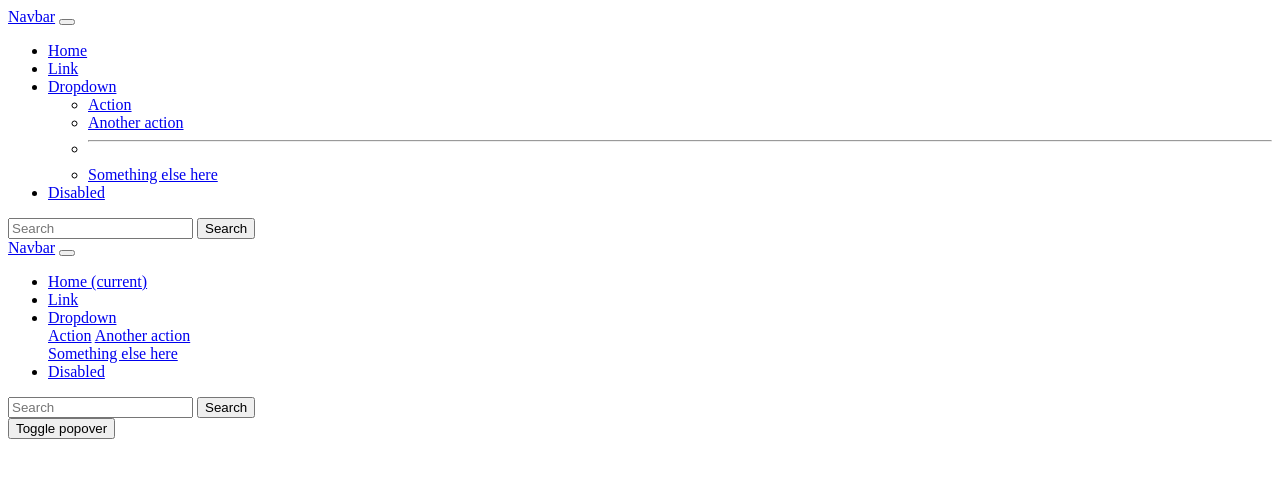
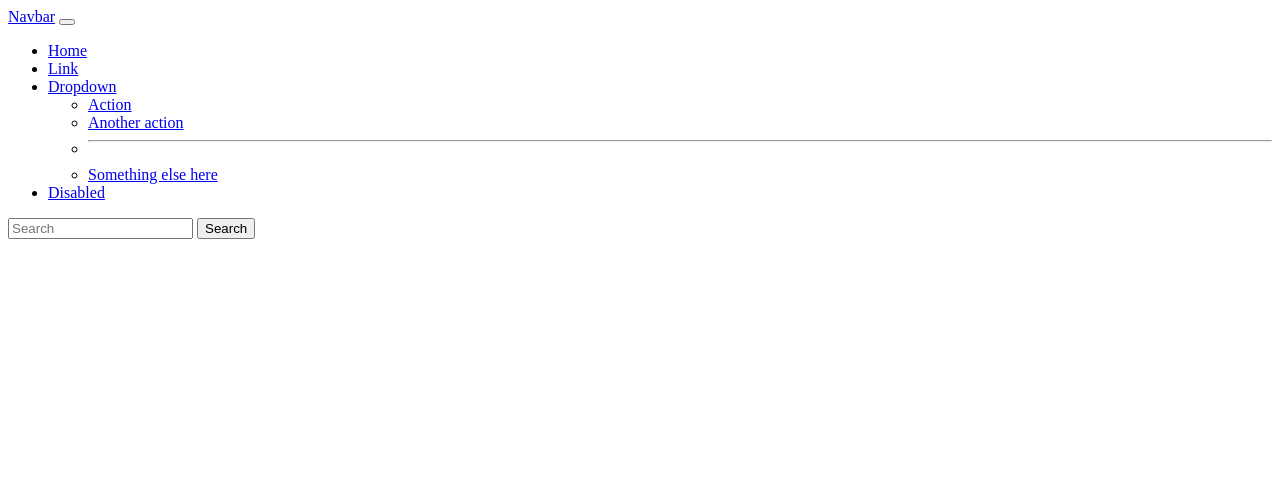
Before and after one commit to yaminabes/chantier, a Symfony app: template templates/home/index.html.twig in a window 1280 px wide. Shown: the top 478 px of the page. Run offline with Twig, Linux system fonts and the light colour scheme; the template is opened without the code that fills it, so the values that code supplies are empty; some libraries are stand-ins or nearby versions.

Commit message:
Removed unnecessary navbar

```diff
--- a/src/Controller/HomeController.php
+++ b/src/Controller/HomeController.php
@@ -8,7 +8,7 @@ use Symfony\Component\Routing\Annotation\Route;
 
 class HomeController extends AbstractController
 {
-    #[Route('/en', name: 'home')]
+    #[Route('/', name: 'home')]
     public function index(): Response
     {
         return $this->render('home/index.html.twig', [
--- a/templates/home/index.html.twig
+++ b/templates/home/index.html.twig
@@ -39,46 +39,4 @@
             </div>
         </div>
     </nav>
-
-
-
-    <nav class="navbar navbar-expand-lg navbar-light bg-light">
-        <a class="navbar-brand" href="#">Navbar</a>
-        <button class="navbar-toggler" type="button" data-toggle="collapse" data-target="#navbarSupportedContent" aria-controls="navbarSupportedContent" aria-expanded="false" aria-label="Toggle navigation">
-            <span class="navbar-toggler-icon"></span>
-        </button>
-
-        <div class="collapse navbar-collapse" id="navbarSupportedContent">
-            <ul class="navbar-nav mr-auto">
-                <li class="nav-item active">
-                    <a class="nav-link" href="#">Home <span class="sr-only">(current)</span></a>
-                </li>
-                <li class="nav-item">
-                    <a class="nav-link" href="#">Link</a>
-                </li>
-                <li class="nav-item dropdown">
-                    <a class="nav-link dropdown-toggle" href="#" id="navbarDropdown" role="button" data-toggle="dropdown" aria-haspopup="true" aria-expanded="false">
-                        Dropdown
-                    </a>
-                    <div class="dropdown-menu" aria-labelledby="navbarDropdown">
-                        <a class="dropdown-item" href="#">Action</a>
-                        <a class="dropdown-item" href="#">Another action</a>
-                        <div class="dropdown-divider"></div>
-                        <a class="dropdown-item" href="#">Something else here</a>
-                    </div>
-                </li>
-                <li class="nav-item">
-                    <a class="nav-link disabled" href="#">Disabled</a>
-                </li>
-            </ul>
-            <form class="form-inline my-2 my-lg-0">
-                <input class="form-control mr-sm-2" type="search" placeholder="Search" aria-label="Search">
-                <button class="btn btn-outline-success my-2 my-sm-0" type="submit">Search</button>
-            </form>
-        </div>
-    </nav>
-
-
-    <button type="button" class="btn btn-primary" data-bs-toggle="popover" title="Popover Header" data-bs-content="Some content inside the popover">Toggle popover</button>
-
 {% endblock %}
```
